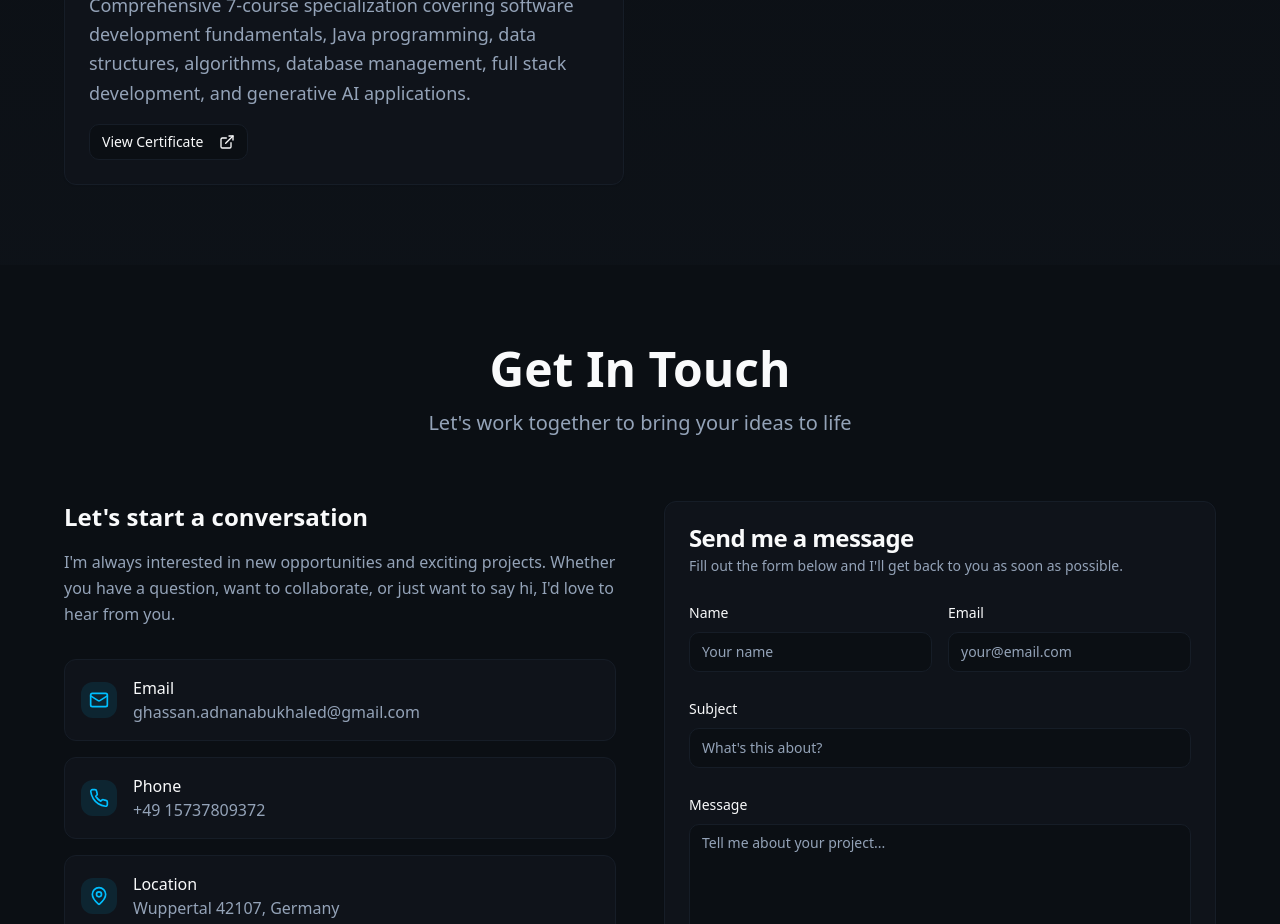
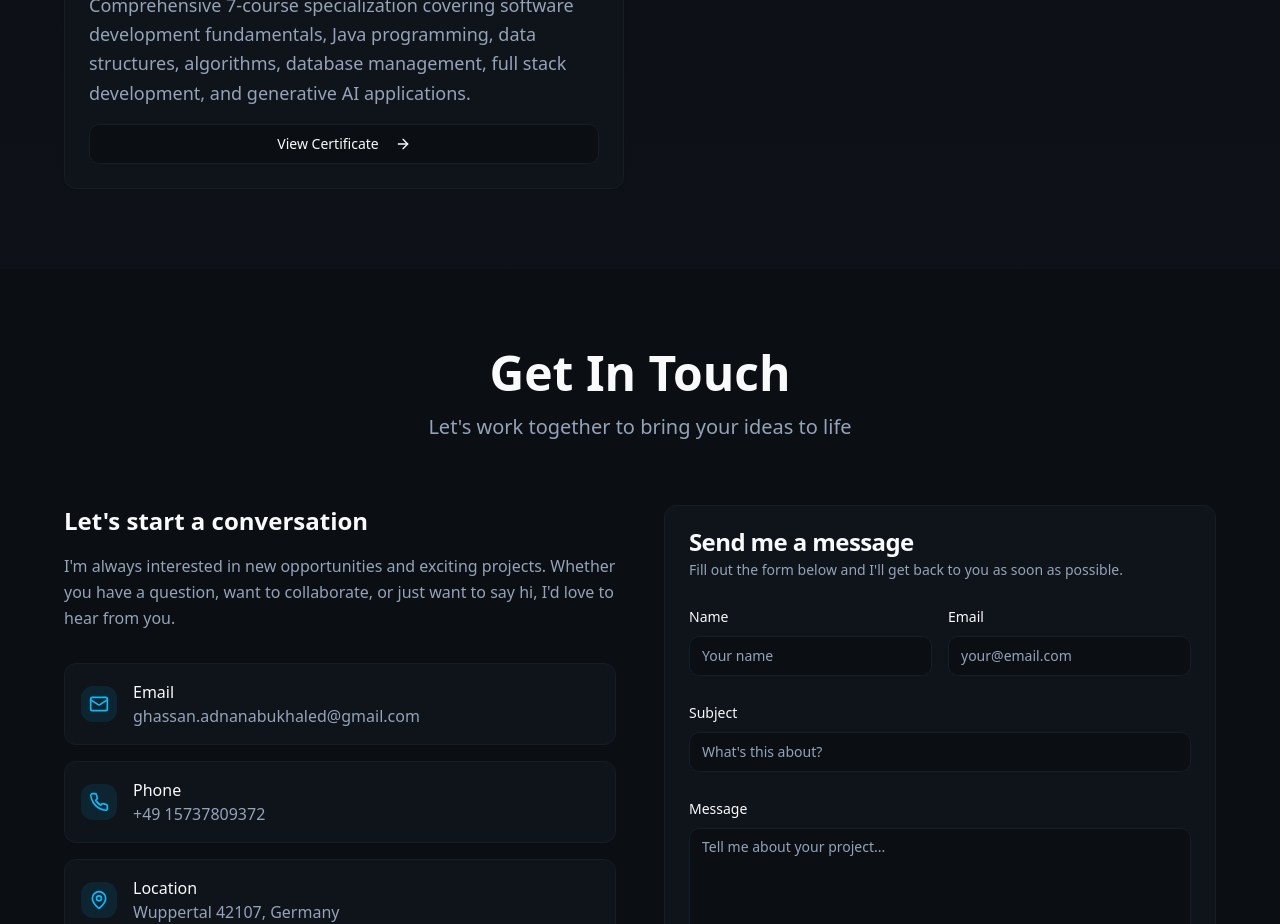
Before and after one commit to GhassanAbuKhaled/myPortfolio, a React (Vite) app: page / in a window 1280 px wide. Shown: the part 4980-5904 px from the top of the page. Built offline with nearby package versions, Linux system fonts and the light colour scheme.

Commit message:
Match View Certificate button style with View Project button

```diff
--- a/src/components/Certifications.tsx
+++ b/src/components/Certifications.tsx
@@ -1,6 +1,6 @@
 import { motion, useInView } from 'framer-motion'
 import { useRef, useMemo, memo, FC } from 'react'
-import { Award, ExternalLink, Calendar, Building } from 'lucide-react'
+import { Award, ExternalLink, Calendar, Building, ArrowRight } from 'lucide-react'
 import { Button } from '@/components/ui/button'
 import { Card, CardContent, CardDescription, CardHeader, CardTitle } from '@/components/ui/card'
 import { useLanguage } from './LanguageProvider'
@@ -56,10 +56,10 @@ const CertificationCard: FC<CertificationCardProps> = memo(({ certification, t }
         {t(certification.descriptionKey)}
       </CardDescription>
       {certification.certificateUrl && (
-        <Button variant="outline" size="sm" className="mt-4" asChild>
+        <Button variant="outline" className="w-full group mt-4" asChild>
           <a href={certification.certificateUrl} target="_blank" rel="noopener noreferrer">
             {t('certifications.viewCertificate')}
-            <ExternalLink className="ml-2 h-3 w-3" />
+            <ArrowRight className="ml-2 h-4 w-4 group-hover:translate-x-1 transition-transform" />
           </a>
         </Button>
       )}
```
